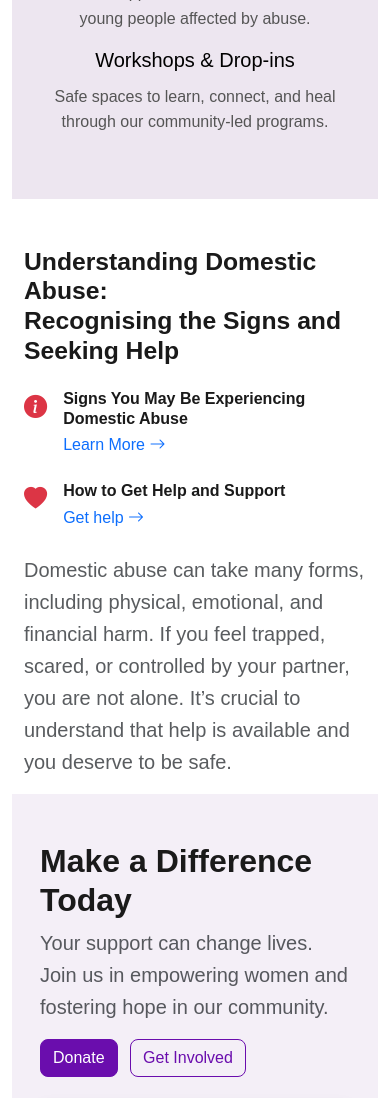
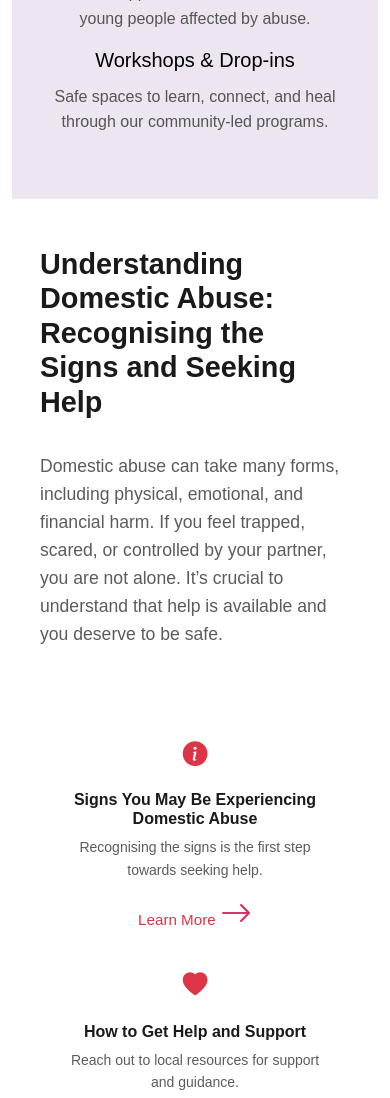
Before and after one commit to shipleyux/charity-site-ms4, a Django app: page / in a window 390 px wide. Shown: the part 1837-2935 px from the top of the page. Run offline with Django 4.2, Linux system fonts and the light colour scheme; data comes from the database, SQL or seed files in the repository; some libraries are stand-ins or nearby versions.

Commit message:
home page styling

```diff
--- a/swa/static/swa/css/style.css
+++ b/swa/static/swa/css/style.css
@@ -101,18 +101,21 @@
 
 /* === Section: Understanding Domestic Abuse === */
 .domestic-abuse-info {
+  font-family: 'Work Sans', sans-serif;
   background-color: #ffffff;
   padding: 4rem 1rem;
 }
 
 .domestic-abuse-info h2 {
+  font-family: 'Work Sans', sans-serif;
   font-size: 1.8rem;
-  font-weight: 600;
+  font-weight: 300;
   color: #1a1a1a;
   margin-bottom: 2rem;
 }
 
 .domestic-abuse-info .lead {
+  font-family: 'Work Sans', sans-serif;
   color: #555;
   font-size: 1.1rem;
 }
@@ -120,7 +123,20 @@
 .domestic-abuse-info i {
   color: #d0315e;
   font-size: 1.75rem;
+  margin-top: 2px;
 }
+
+.domestic-abuse-info a:hover {
+  text-decoration: underline;
+  color: #d0315e;
+}
+
+.domestic-abuse-info a {
+  color: #d0315e;
+  font-weight: 500;
+}
+
+
 
 /* === Section: Make a Difference === */
 .make-a-difference-section {
@@ -278,3 +294,38 @@ body {
   background-color: #fff;
   line-height: 1.6;
 }
+
+/* === Section: Understanding Domestic Abuse === */
+.domestic-abuse-info {
+  font-family: 'Work Sans', sans-serif;
+  background-color: #ffffff;
+  padding: 4rem 1rem;
+}
+
+.domestic-abuse-info h2 {
+  font-size: 1.8rem;
+  font-weight: 600;
+  color: #1a1a1a;
+  margin-bottom: 2rem;
+}
+
+.domestic-abuse-info i {
+  color: #d0315e;
+  font-size: 2rem;
+  margin-bottom: 0.75rem;
+}
+
+.domestic-abuse-info a {
+  color: #d0315e;
+  font-weight: 500;
+  font-size: 0.95rem;
+}
+
+.domestic-abuse-info a:hover {
+  text-decoration: underline;
+}
+
+
+.domestic-abuse-info p {
+  margin-bottom: 0.75rem;
+}
--- a/templates/core/home.html
+++ b/templates/core/home.html
@@ -50,42 +50,48 @@
 </section>
 
 <!-- Understanding Domestic Abuse Section -->
-<section class="py-5 bg-white">
+<section class="py-5 bg-white domestic-abuse-info">
   <div class="container">
-    <div class="row align-items-start">
+    <div class="row">
 
-      <!-- Left Column -->
-      <div class="col-md-6 mb-4 mb-md-0">
-        <h2 class="fw-semibold">Understanding Domestic Abuse:<br>Recognising the Signs and Seeking Help</h2>
+      <!-- Section Heading -->
+      <div class="col-md-6">
+        <h2>Understanding Domestic Abuse:<br>Recognising the Signs and Seeking Help</h2>
+      </div>
 
-        <div class="mt-4">
-          <div class="d-flex align-items-start mb-4">
-            <i class="bi bi-info-circle-fill text-danger fs-3 me-3"></i>
-            <div>
-              <h6 class="fw-bold mb-1">Signs You May Be Experiencing Domestic Abuse</h6>
-              <a href="#" class="text-decoration-none fw-medium">Learn More <i class="bi bi-arrow-right"></i></a>
-            </div>
-          </div>
+      <!-- Intro paragraph -->
+      <div class="col-md-6">
+        <p class="lead text-muted mt-md-1">
+          Domestic abuse can take many forms, including physical, emotional, and financial harm. If you feel trapped, scared, or controlled by your partner, you are not alone. It’s crucial to understand that help is available and you deserve to be safe.
+        </p>
+      </div>
+    </div>
 
-          <div class="d-flex align-items-start">
-            <i class="bi bi-heart-fill text-danger fs-3 me-3"></i>
-            <div>
-              <h6 class="fw-bold mb-1">How to Get Help and Support</h6>
-              <a href="#" class="text-decoration-none fw-medium">Get help <i class="bi bi-arrow-right"></i></a>
-            </div>
-          </div>
+    <!-- Grid: 2 help blocks -->
+    <div class="row mt-5 gy-4">
+      <div class="col-md-6">
+        <div class="text-center px-4 d-flex flex-column align-items-center">
+          <i class="bi bi-info-circle-fill text-danger fs-2 mb-3"></i>
+          <h6 class="fw-bold text-center">Signs You May Be Experiencing Domestic Abuse</h6>
+          <p class="text-muted small mb-2 text-center">Recognising the signs is the first step towards seeking help.</p>
+          <a href="#" class="text-danger fw-medium text-decoration-none">Learn More <i class="bi bi-arrow-right"></i></a>
         </div>
       </div>
 
-      <!-- Right Column -->
       <div class="col-md-6">
-        <p class="lead text-muted">
-          Domestic abuse can take many forms, including physical, emotional, and financial harm. If you feel trapped, scared, or controlled by your partner, you are not alone. It’s crucial to understand that help is available and you deserve to be safe.
-        </p>
+        <div class="text-center px-4 d-flex flex-column align-items-center">
+          <i class="bi bi-heart-fill text-danger fs-2 mb-3"></i>
+          <h6 class="fw-bold text-center">How to Get Help and Support</h6>
+          <p class="text-muted small mb-2 text-center">Reach out to local resources for support and guidance.</p>
+          <a href="#" class="text-danger fw-medium text-decoration-none">Get help <i class="bi bi-arrow-right"></i></a>
+        </div>
       </div>
-
     </div>
   </div>
+</section>
+
+
+
 
 <!-- Make a Difference Today Section -->
 <section class="make-a-difference-section py-5">
```
Also changed, not shown: locale/cy/LC_MESSAGES/django.po (added), 1 other file.
